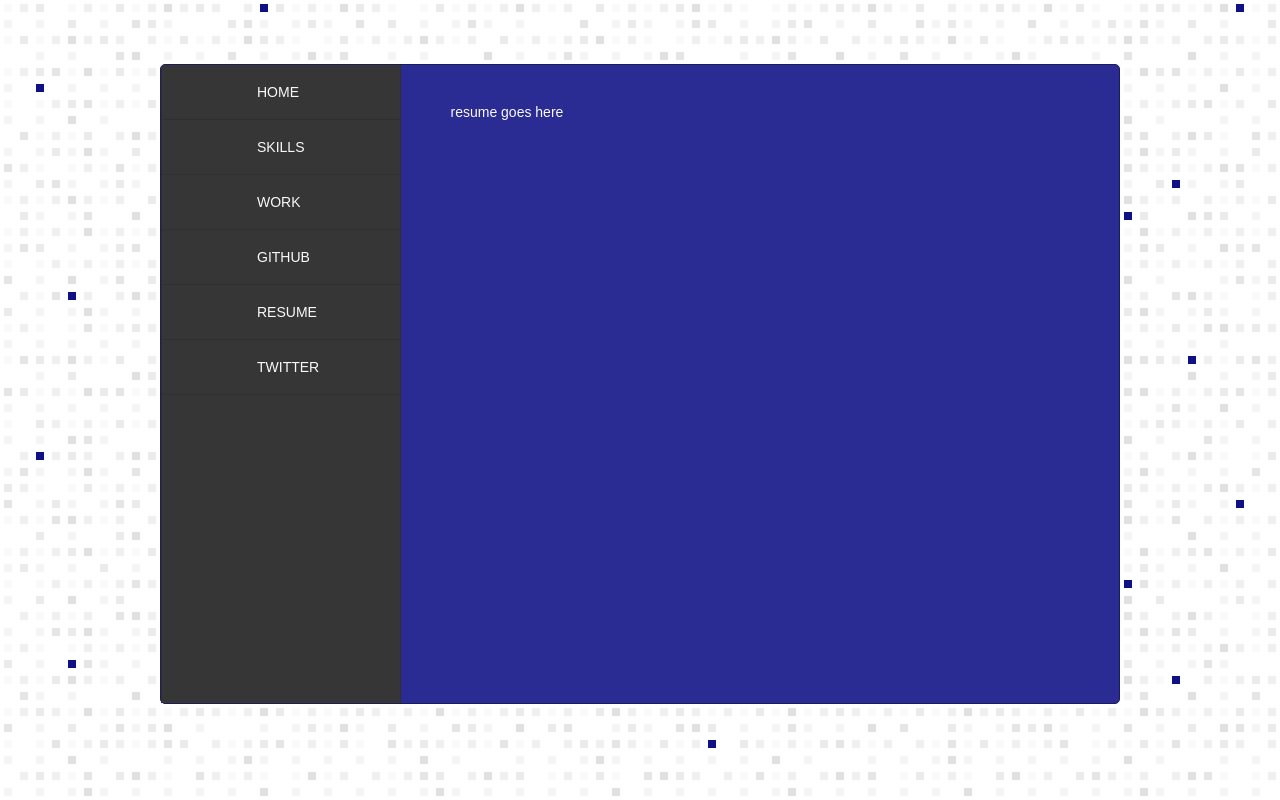
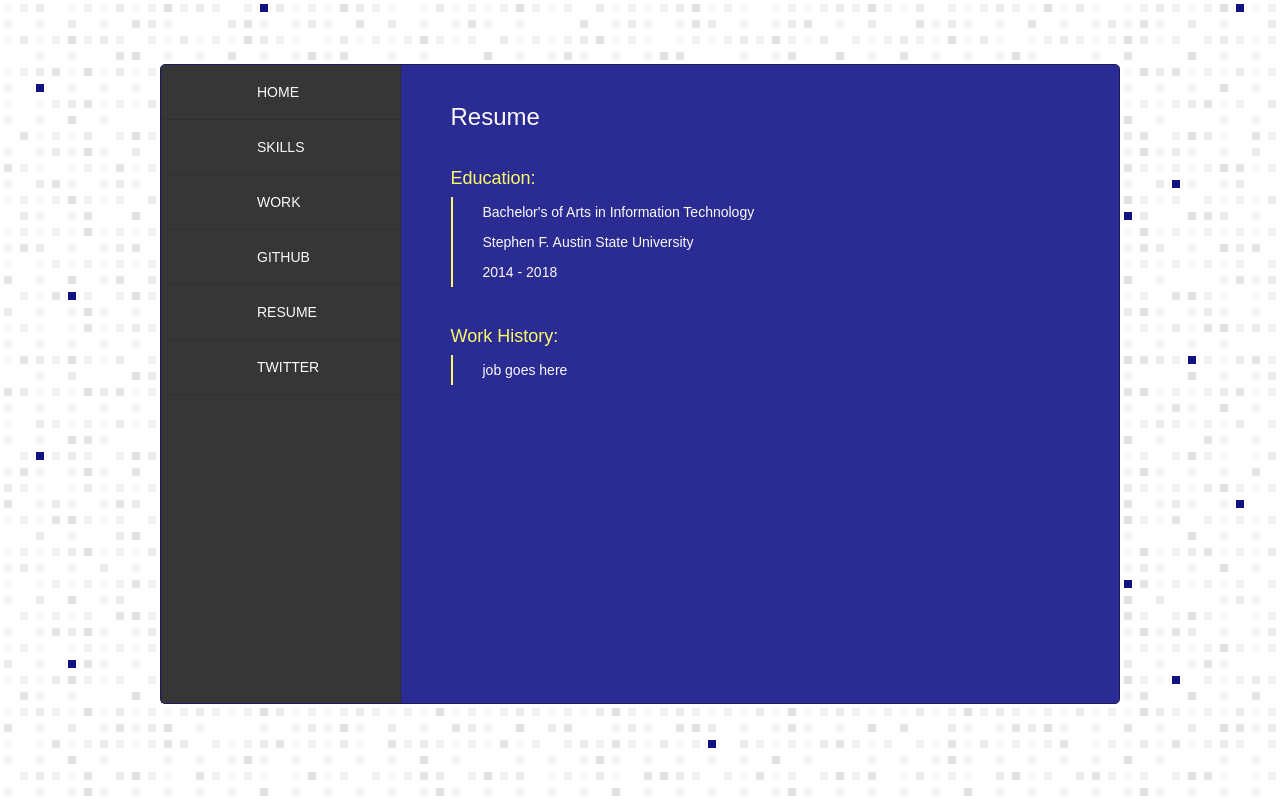
Before and after one commit to alex-lc/pv2, a React (Create React App) app: page /resume in a window 1280 px wide. Built offline with nearby package versions, Linux system fonts and the light colour scheme.

Commit message:
working on resume now

```diff
--- /dev/null
+++ b/src/components/Job.js
@@ -0,0 +1,18 @@
+import React from 'react';
+import styled from 'styled-components';
+
+const JobContainer = styled.div`
+
+        line-height: 3rem;
+        border-left: 2px solid #fafc68;
+        padding-left: 3rem;
+`;
+
+export default function Job() {
+
+    return (
+        <JobContainer>
+            job goes here
+        </JobContainer>
+    )
+}
--- a/src/components/Resume.js
+++ b/src/components/Resume.js
@@ -1,10 +1,66 @@
 import React from 'react';
+import styled from 'styled-components';
+
+// components
+import Job from "./Job";
+
+const ResumeContainer = styled.div`
+    font-weight: 200;
+
+    h2 {
+        font-size: 2.4rem;
+        font-weight: 200;
+        margin-bottom: 4rem;
+    }
+
+    .education {
+        margin-bottom: 4rem;
+
+        h3 {
+            font-size: 1.8rem;
+            font-weight: 200;
+            color: #fafc68;
+            margin-bottom: 1rem;
+        }
+
+        div {
+            line-height: 3rem;
+            border-left: 2px solid #fafc68;
+            padding-left: 3rem;
+        }
+    }
+
+    .work-history {
+        margin-bottom: 2rem;
+
+        h3 {
+            font-size: 1.8rem;
+            font-weight: 200;
+            color: #fafc68;
+            margin-bottom: 1rem;
+        }
+    }
+`;
 
 export default function Resume() {
 
     return (
-        <div>
-            resume goes here
-        </div>
+        <ResumeContainer>
+            <h2>Resume</h2>
+
+            <div className="education">
+                <h3>Education: </h3>
+                <div>
+                    <h4>Bachelor's of Arts in Information Technology</h4>
+                    <p>Stephen F. Austin State University</p>
+                    <p>2014 - 2018</p>
+                </div>
+            </div>
+
+            <div className="work-history">
+                <h3>Work History: </h3>
+                <Job />
+            </div>
+        </ResumeContainer>
     )
 }
```
